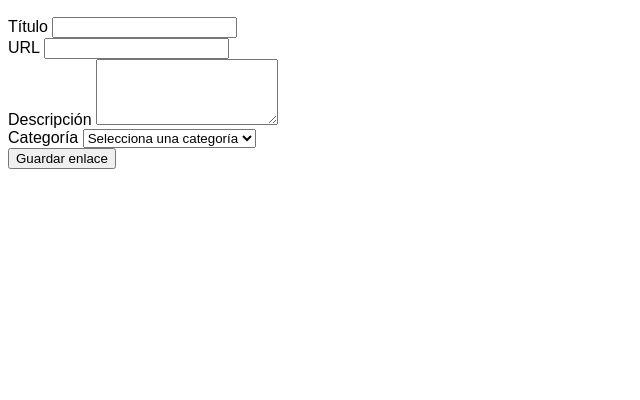
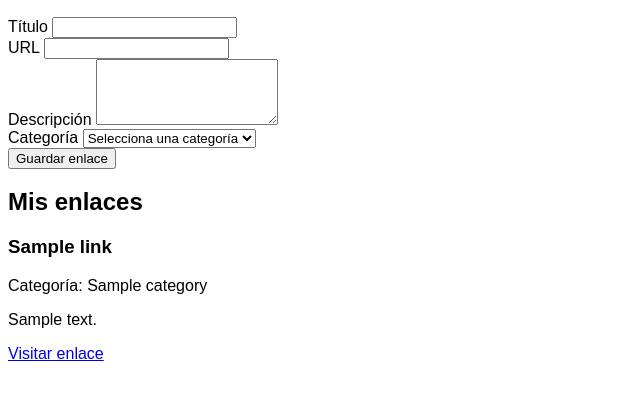
Before and after one commit to CarlosOrellana00/linkvault, a PHP site: page / in a window 1280 px wide. Shown: the part 269-669 px from the top of the page, without its empty margins (0-640 px from the left). Run offline with PHP 8.4, Linux system fonts and the light colour scheme; tables that the repository leaves empty hold one stand-in row (values such as "Sample post").

Commit message:
refactor views-function

```diff
--- a/index.php
+++ b/public/index.php
@@ -1,6 +1,24 @@
 <?php
 
-require_once __DIR__ . '/config/database.php';
+require_once __DIR__ . '/../config/database.php';
+
+$sqlLinks = "
+    SELECT
+        links.id,
+        links.title,
+        links.url,
+        links.description,
+        links.is_favorite,
+        categories.name AS category_name
+    FROM links
+    INNER JOIN categories
+        ON links.category_id = categories.id
+    ORDER BY links.created_at DESC
+";
+
+$stmtLinks = $pdo->query($sqlLinks);
+
+$links = $stmtLinks->fetchAll(PDO::FETCH_ASSOC);
 
 $message = '';
 
@@ -125,6 +143,46 @@ $categories = $stmt->fetchAll(PDO::FETCH_ASSOC);
             Guardar enlace
         </button>
     </form>
+    <h2>Mis enlaces</h2>
+
+    <?php if (empty($links)): ?>
+
+        <p>No hay enlaces guardados todavía.</p>
+
+    <?php else: ?>
+
+        <?php foreach ($links as $link): ?>
+
+            <article>
+                <h3>
+                    <?= htmlspecialchars($link['title']) ?>
+                </h3>
+
+                <p>
+                    Categoría:
+                    <?= htmlspecialchars($link['category_name']) ?>
+                </p>
+
+                <?php if (!empty($link['description'])): ?>
+                    <p>
+                        <?= htmlspecialchars($link['description']) ?>
+                    </p>
+                <?php endif; ?>
+
+                <p>
+                    <a
+                        href="<?= htmlspecialchars($link['url']) ?>"
+                        target="_blank"
+                        rel="noopener noreferrer"
+                    >
+                        Visitar enlace
+                    </a>
+                </p>
+            </article>
+
+        <?php endforeach; ?>
+
+    <?php endif; ?>
 
     <script src="assets/js/app.js"></script>
 </body>
```
Also changed, not shown: public/assets/css/style.css (renamed from assets/css/style.css), public/assets/js/app.js (renamed from assets/js/app.js).
